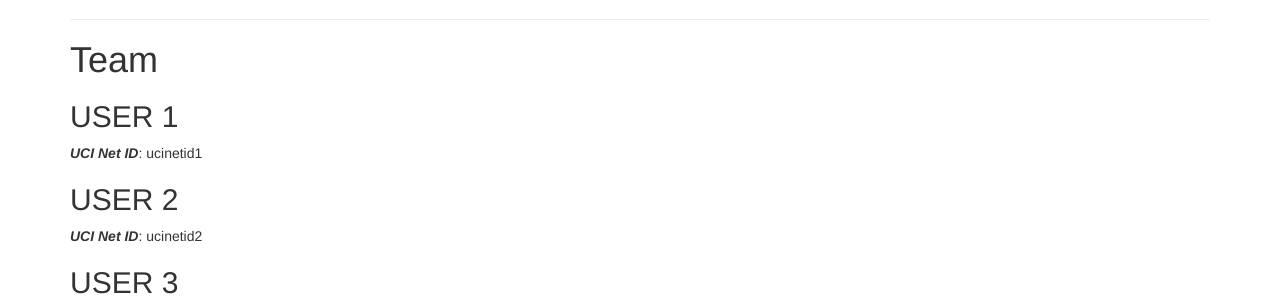
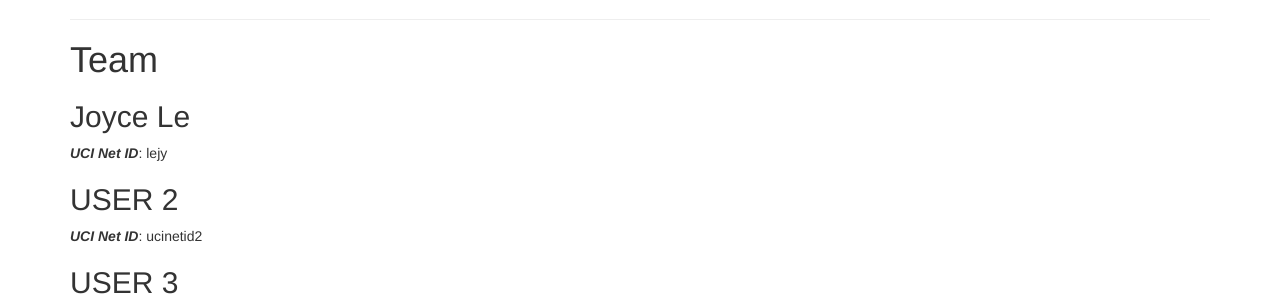
Before and after one commit to joycele/Shepherd, a Jekyll site: the page built from docs/team.md, in a window 1280 px wide. Shown: the part 133-429 px from the top of the page. Built offline with Jekyll 4.4.1, drawn with Linux system fonts in a browser that asks for light colours.

Commit message:
Update team.md

```diff
--- a/docs/team.md
+++ b/docs/team.md
@@ -6,8 +6,8 @@
 # {{ page.title }}
 
 
-## USER 1
-***UCI Net ID***: ucinetid1
+## Joyce Le
+***UCI Net ID***: lejy
 
 ## USER 2
 ***UCI Net ID***: ucinetid2
```
